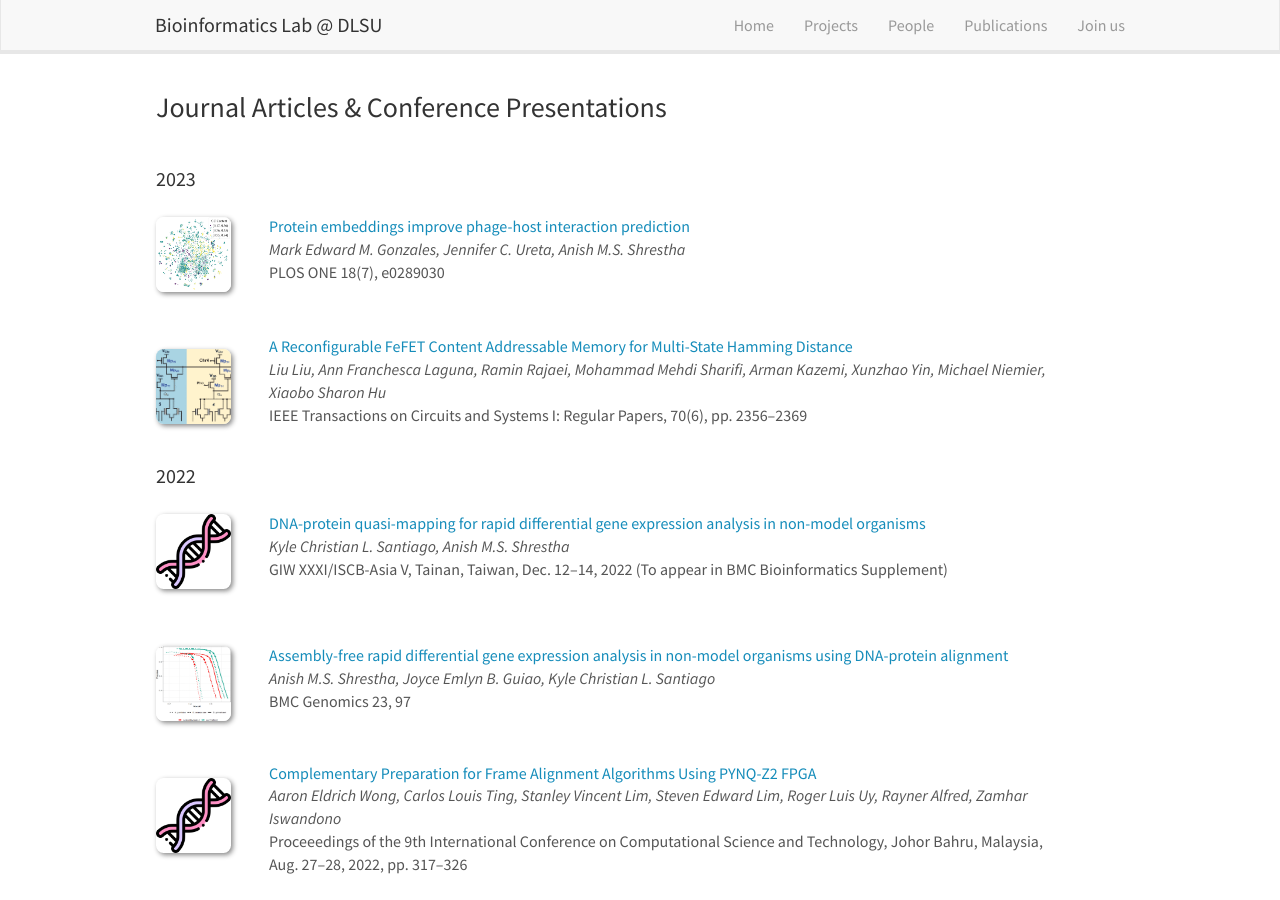
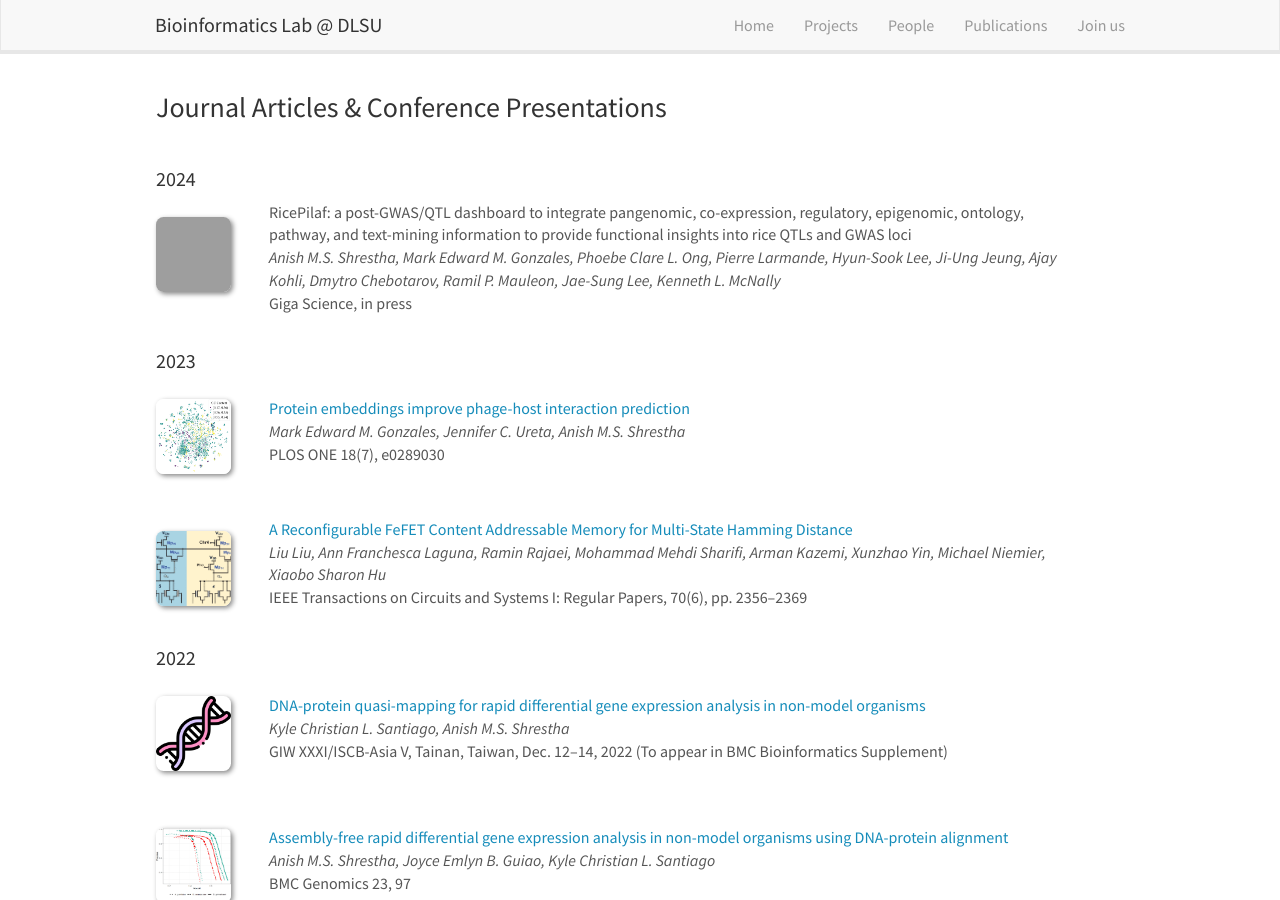
Before and after one commit to bioinfodlsu/bioinfodlsu.github.io, a Jekyll site: the page built from _pages/publications.md, in a window 1280 px wide and 900 px high. Built offline with Jekyll 4.4.1, drawn with Linux system fonts in a browser that asks for light colours; nearby versions of some CDN libraries; grey boxes are pictures that could not be loaded.

Commit message:
Add RicePilaf paper

```diff
--- a/_data/publist.yml
+++ b/_data/publist.yml
@@ -7,6 +7,14 @@
 #    display: arXiv:2205.10346 (2022)
 #  highlight: 1
 #  year: 2022
+
+- title: "RicePilaf: a post-GWAS/QTL dashboard to integrate pangenomic, co-expression, regulatory, epigenomic, ontology, pathway, and text-mining information to provide functional insights into rice QTLs and GWAS loci"
+  image: rice_pilaf.png
+  description:
+  authors: Anish M.S. Shrestha, Mark Edward M. Gonzales, Phoebe Clare L. Ong, Pierre Larmande, Hyun-Sook Lee, Ji-Ung Jeung, Ajay Kohli, Dmytro Chebotarov, Ramil P. Mauleon, Jae-Sung Lee, Kenneth L. McNally
+  no-link: Giga Science, in press
+  highlight: 0
+  year: 2024
 
 - title: "Protein embeddings improve phage-host interaction prediction"
   image: mark_phi.png
```
